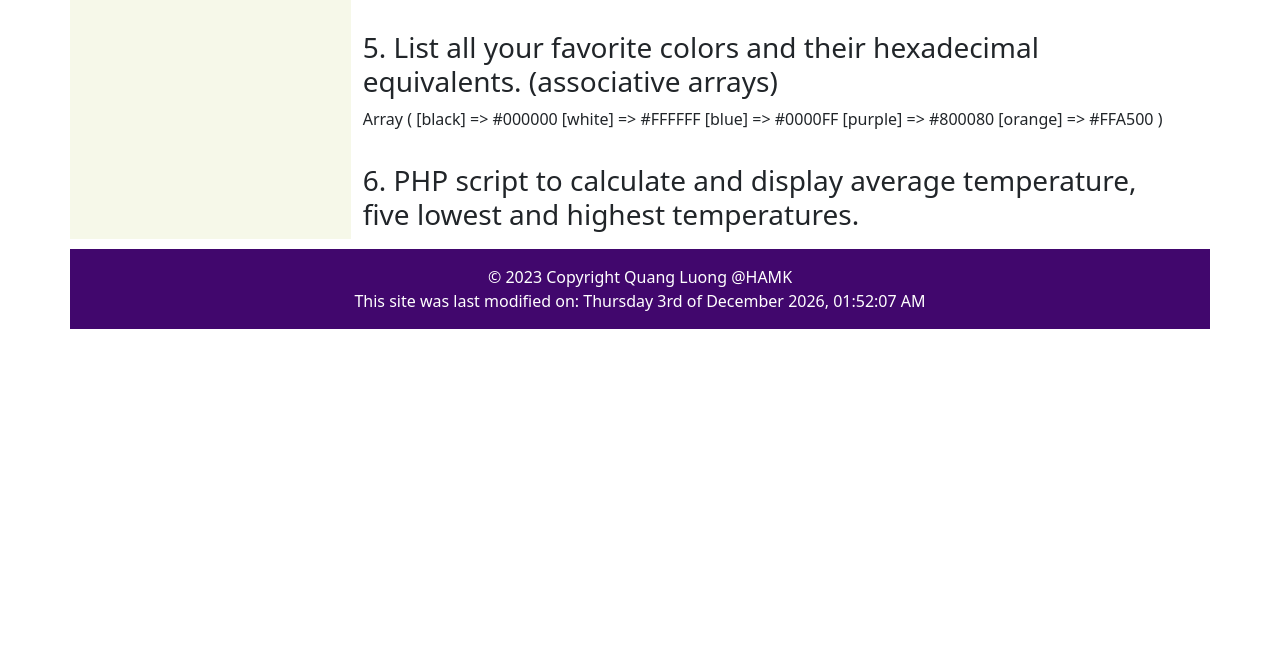
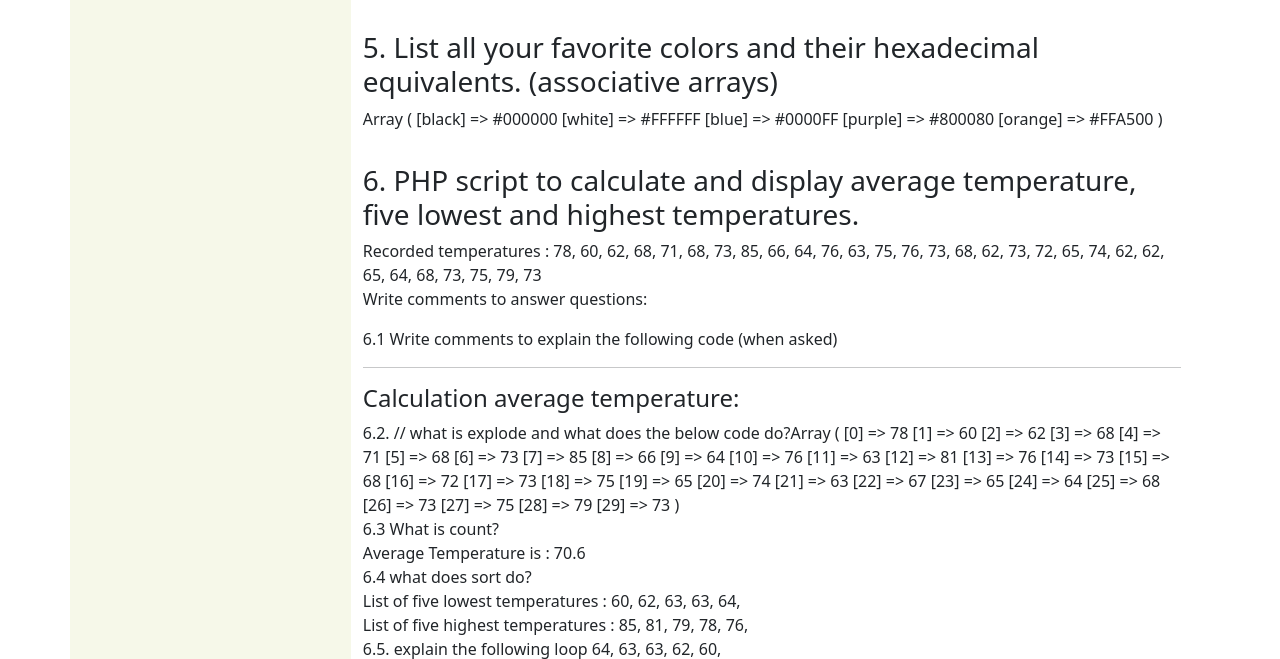
Before and after one commit to luonghuyquang/quang22000WebProg2023, a PHP site: page /array.php in a window 1280 px wide. Shown: the part 1145-1804 px from the top of the page. Before the commit the page ends 1474 px from the top, so only its background shows below. Run offline with PHP 8.4, Linux system fonts and the light colour scheme.

Commit message:
6 of 6 on 09.02.2023

```diff
--- a/array.php
+++ b/array.php
@@ -92,8 +92,79 @@ $favorite_colors = ['black' => '#000000','white' => '#FFFFFF','blue' => '#0000FF
 print_r($favorite_colors);
 ?>
 <h3><br>6. PHP script to calculate and display average temperature, five lowest and highest temperatures.</h3>
+<p>
+Recorded temperatures : 78, 60, 62, 68, 71, 68, 73, 85, 66, 64, 76, 63, 75, 76, 73, 68, 62, 73, 72, 65, 74, 62, 62, 65, 64, 68, 73, 75, 79, 73
+ <br>
+ Write comments to answer questions:
+</p>
 <?php
-//6. Temperatures
-
+//6 Temperatures
+echo "6.1 Write comments to explain the following code (when asked)";
+echo "<hr><h4> Calculation average temperature: </h4>";
+//This code adds value [here a string of characters] to the variable $month_temps
+$month_temp = "78, 60, 62, 68, 71, 68, 73, 85, 66, 64, 76, 63, 81, 76, 73, 68, 72, 73, 75, 65, 74, 63, 67, 65, 64, 68, 73, 75, 79, 73";
+?>
+<?php
+echo "6.2. // what is explode and what does the below code do?";
+//what is explode and what does the below code do?
+//https://www.php.net/manual/en/function.explode.php
+//explode is a code to split a string and return an array of sub-strings (here the separator is the comma sign)
+//explode is used here to convert the above $month_temp variable to an array
+//the array created by the following code has values but no keys (not an associative array)
+$temp_array = explode(',', $month_temp);
+//viewing the array
+print_r($temp_array);
+//the following code adds the value "0" to the variable $tot_temp
+$tot_temp = 0;
+?>
+<br>
+<?php
+// What is count?
+//https://www.php.net/manual/en/function.count.php
+// Counts all elements in an array or in a Countable object
+echo "6.3 What is count?<br>";
+//this count code returns the "length" or number of all elements in the array $temp_array
+$temp_array_length = count($temp_array);
+//this loop sum up all the elements together to generate the value of the total variable $tot_temp
+foreach($temp_array as $temp)
+{
+ $tot_temp += $temp;
+}
+// the average is calculated by dividing the total temp to the number of elements (length of the array)
+ $avg_high_temp = $tot_temp/$temp_array_length;
+ // the name of the variable should not contain _high_ here, it's just an average
+ echo "Average Temperature is : ".$avg_high_temp."
+";
+?>
+<br>
+<?php
+echo "6.4  what does sort do?";
+// what does sort do?
+// https://www.php.net/manual/en/function.sort.php
+// Sort sorts an array in ascending order
+sort($temp_array);
+echo "<br> List of five lowest temperatures :";
+for ($i=0; $i< 5; $i++)
+{
+echo $temp_array[$i].", ";
+}
+//the following needs a rsort code
+echo "<br>List of five highest temperatures :";
+rsort($temp_array);
+for ($i=0; $i< 5; $i++)
+{
+echo $temp_array[$i].", ";
+}
+?>
+<br>
+<?php
+echo "6.5. explain the following loop";
+// explain the following loop
+// the loop displays the last 5 elements of the array, one by one.
+// the array was sorted in a descending way in the previous task, so the list has the 5 lowest values, in an descending manner
+for ($i=($temp_array_length-5); $i< ($temp_array_length); $i++)
+{
+echo $temp_array[$i].", ";
+}
 ?>
 <?php include "quang22000Layout/footer.php" ?>
```
